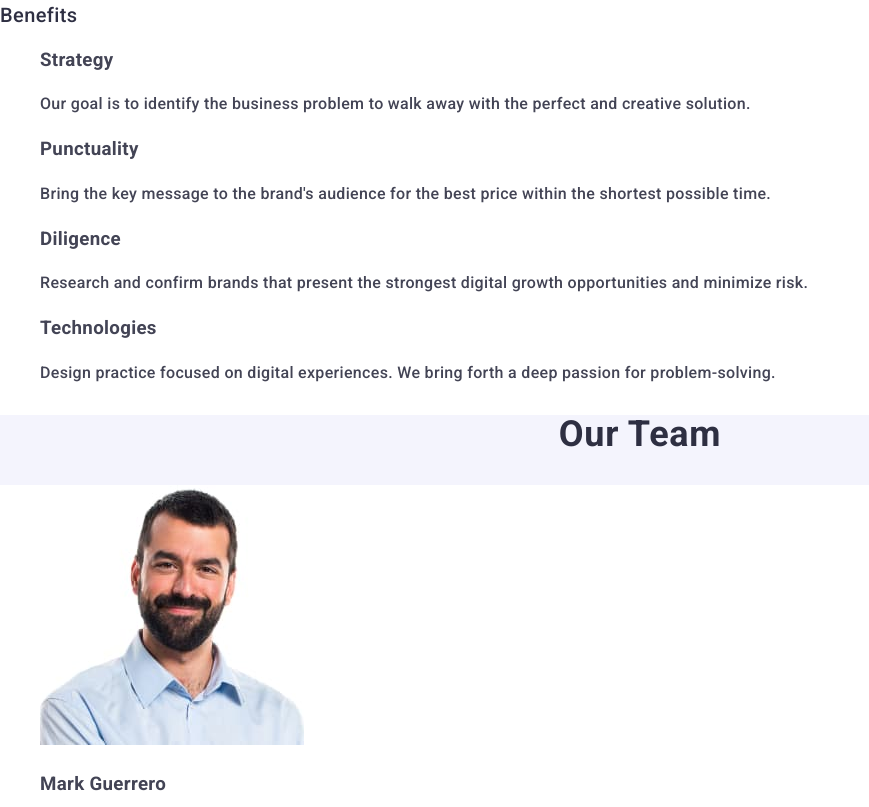
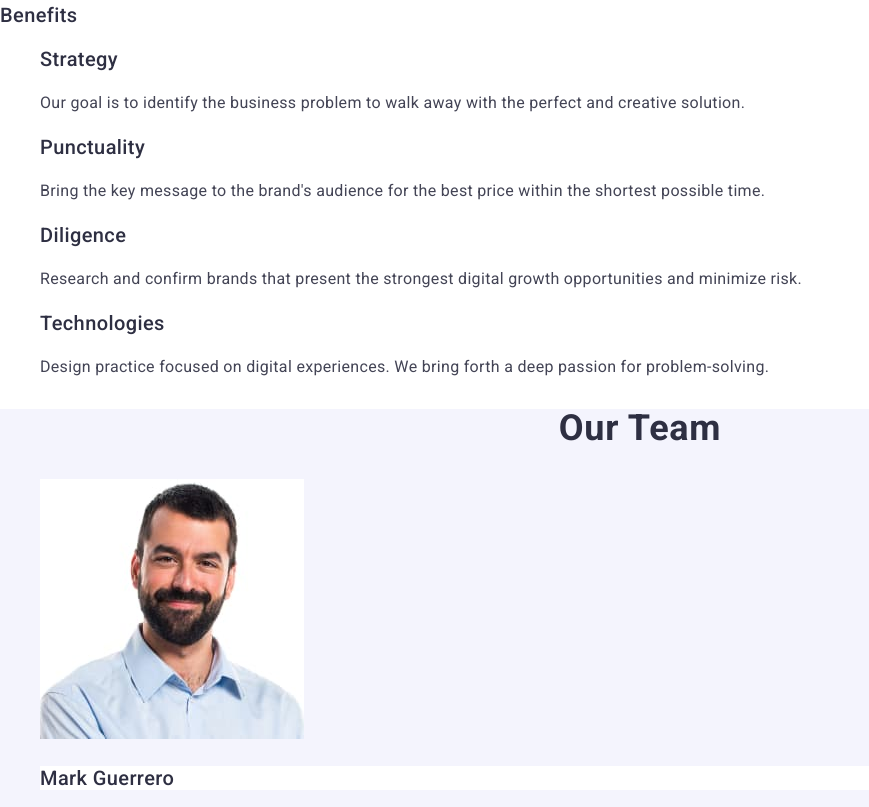
Before and after one commit to Olehlevk/goit-markup-hw-02, a plain HTML site: page index.html in a window 1280 px wide. Shown: the part 370-1177 px from the top of the page, without its empty margins (0-869 px from the left). Drawn offline with nearby package versions, Linux system fonts and the light colour scheme.

Commit message:
updated hw2 v.3

```diff
--- a/css/styles.css
+++ b/css/styles.css
@@ -95,9 +95,26 @@ a {
   letter-spacing: 0.4px;
 }
 
-.benefits-list,
-.ourteam-list,
+.benefits-list .title {
+  color: #2e2f42;
+  font-size: 20px;
+  font-style: normal;
+  font-weight: 500;
+  line-height: 1.2;
+  letter-spacing: 0.4px;
+}
+
+.ourteam-list .title {
+  color: #2e2f42;
+  font-size: 20px;
+  font-style: normal;
+  font-weight: 500;
+  line-height: 1.2;
+  letter-spacing: 0.4px;
+}
+
 .portfolio-list .title {
+  color: #2e2f42;
   font-size: 20px;
   font-style: normal;
   font-weight: 500;
@@ -109,7 +126,6 @@ a {
 .ourteam-list,
 .portfolio-list,
 .footer-text .section-text {
-  background-color: #ffffff;
   color: #434455;
   font-size: 16px;
   line-height: 1.5;
@@ -118,6 +134,11 @@ a {
 
 .ourteam {
   background: #f4f4fd;
+}
+
+.ourteam-list .title,
+.section-text {
+  background: #ffffff;
 }
 
 .ourteam-title,
--- a/index.html
+++ b/index.html
@@ -19,7 +19,7 @@
   <body>
     <header>
       <nav class="header-nav">
-        <a href="./index.html" class="logo"
+        <a class="logo" href="./index.html"
           >Web<span class="part-logo">Studio</span></a
         >
         <ul class="nav-ul">
@@ -190,8 +190,8 @@
     </main>
 
     <footer>
-      <a href="./index.html" class="logo"
-        ><span class="part-logo">Web</span>Studio</a
+      <a class="logo" href="./index.html"
+        >Web<span class="part-logo">Studio</span></a
       >
 
       <p class="footer-text">
```
